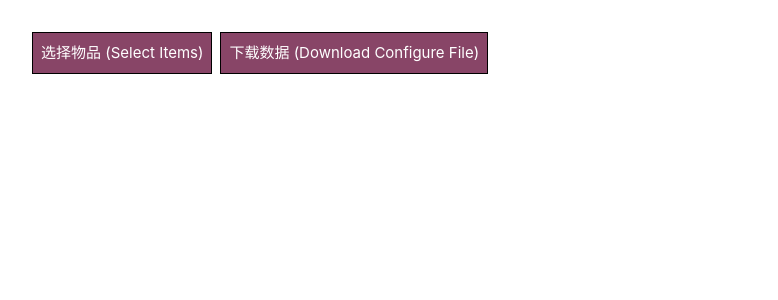
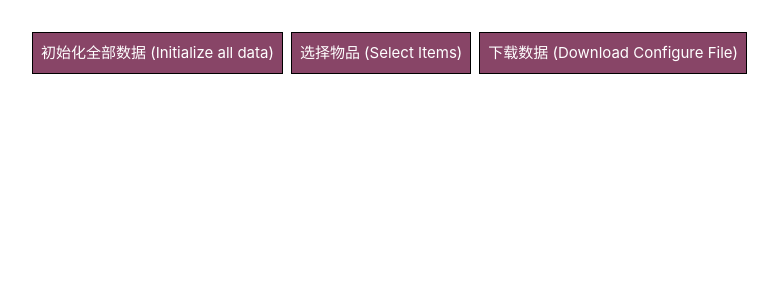
Before and after one commit to ttdly/spacestore-config-editor, a Vue app: page / in a window 1280 px wide. Shown: the top 300 px of the page, without its empty margins (0-778 px from the left). Built offline with nearby package versions, Linux system fonts and the light colour scheme.

Commit message:
新增初始化全部按钮
新增初始化全部按钮

```diff
--- a/src/views/HomeView.vue
+++ b/src/views/HomeView.vue
@@ -25,8 +25,10 @@ const downLoadJson = function () {
 
 <template>
   <div class="action">
+    <div class="primary-button" @click="() => document.querySelectorAll('.entity-container').forEach(x => x.click())">初始化全部数据 (Initialize all data)</div>
     <div class="primary-button" @click="() => { entitySelectWindowShow = true }">选择物品 (Select Items)</div>
     <div class="primary-button" @click="downLoadJson">下载数据 (Download Configure File)</div>
+
   </div>
   <ShopWindow />
   <div class="entity-select-window" v-show="entitySelectWindowShow" @click="() => { entitySelectWindowShow = false }">
```
